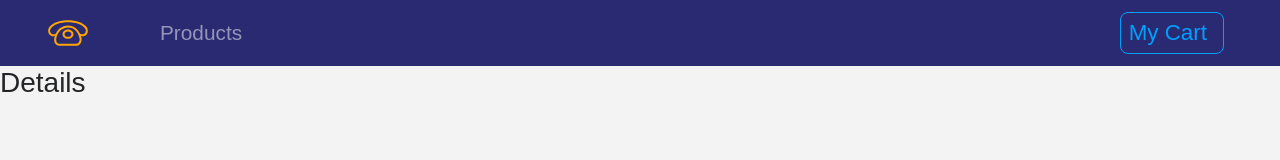
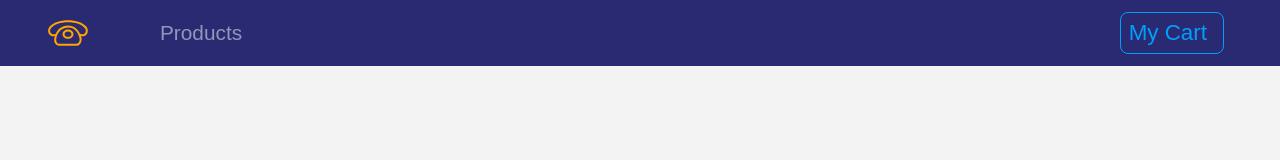
Before and after one commit to Oceanblue713/shopping, a React (Create React App) app: page /details in a window 1280 px wide. Shown: the top 160 px of the page. Built offline with nearby package versions, Linux system fonts and the light colour scheme; some icons are missing.

Commit message:
Product details

```diff
--- a/src/components/Details.js
+++ b/src/components/Details.js
@@ -1,11 +1,20 @@
 import React from 'react';
-import Product from './Navbar';
+import {ProductConsumer} from '../context';
+import {Link} from 'react-router-dom';
+import {ButtonContainer} from './Button';
 
 const Details= () => {
   return (
-    <div>
-      <h3>Details</h3>
-    </div>
+    <ProductConsumer>
+      {value => {
+        const {id, company, img, info, price, title, inCart} = value.detail;
+        return (
+          <div className="container">
+
+          </div>
+        )
+      }}
+    </ProductConsumer>
   );
 }
 
```
